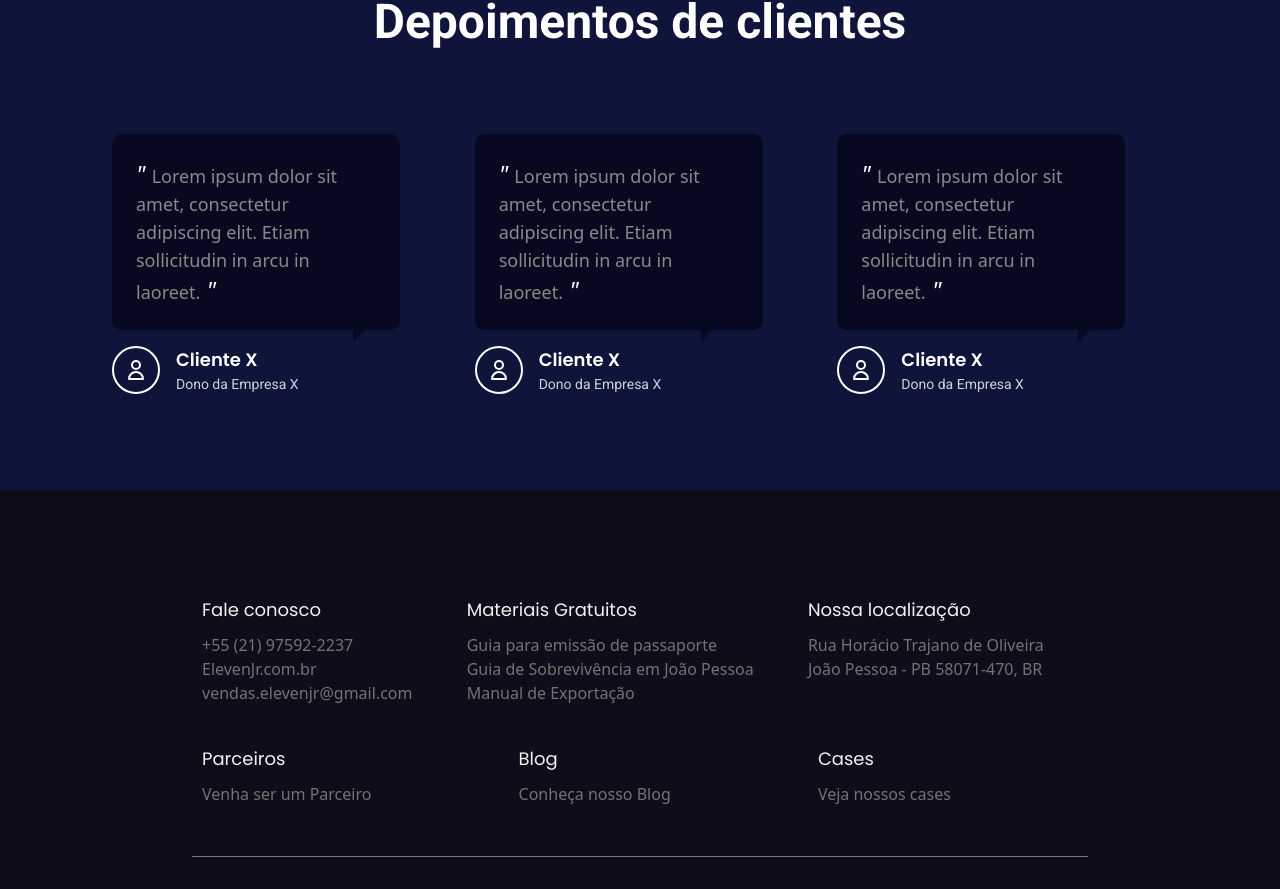
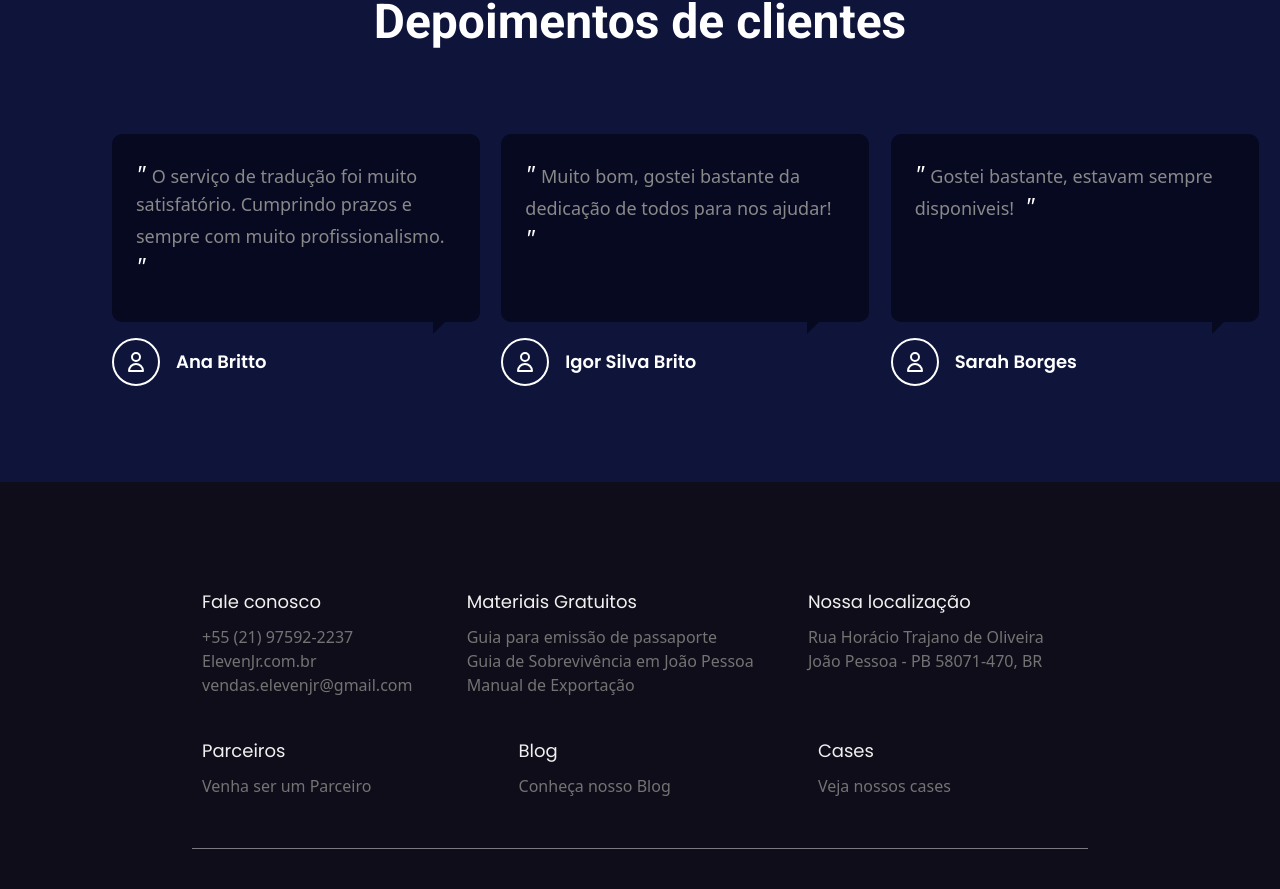
Before and after one commit to knex-projects/eleven-lp, a React (Vite) app in the folder FrontEnd/: page /Sobre in a window 1280 px wide. Shown: the part 2592-3481 px from the top of the page. Built offline with nearby package versions, Linux system fonts and the light colour scheme.

Commit message:
feat: adicionar os comentarios dos clientes style: ajustar posicionamento  e tamanhos de titulos, textos e divs para telas menores

```diff
--- a/FrontEnd/src/components/Sections/DepoimentSection/DepoinmentSection.tsx
+++ b/FrontEnd/src/components/Sections/DepoimentSection/DepoinmentSection.tsx
@@ -10,20 +10,20 @@ interface Testimonial {
 const testimonials: Testimonial[] = [
   {
     id: 1,
-    text: "Lorem ipsum dolor sit amet, consectetur adipiscing elit. Etiam sollicitudin in arcu in laoreet.",
-    clientName: "Cliente X",
+    text: "O serviço de tradução foi muito satisfatório. Cumprindo prazos e sempre com muito profissionalismo.",
+    clientName: "Ana Britto",
     clientRole: "Dono da Empresa X",
   },
   {
     id: 2,
-    text: "Lorem ipsum dolor sit amet, consectetur adipiscing elit. Etiam sollicitudin in arcu in laoreet.",
-    clientName: "Cliente X",
+    text: "Muito bom, gostei bastante da dedicação de todos para nos ajudar!",
+    clientName: "Igor Silva Brito",
     clientRole: "Dono da Empresa X",
   },
   {
     id: 3,
-    text: "Lorem ipsum dolor sit amet, consectetur adipiscing elit. Etiam sollicitudin in arcu in laoreet.",
-    clientName: "Cliente X",
+    text: "Gostei bastante, estavam sempre disponiveis! ",
+    clientName: "Sarah Borges",
     clientRole: "Dono da Empresa X",
   },
 ];
@@ -33,13 +33,13 @@ const DepoinmentSection: React.FC = () => {
     <section className="relative py-16 px-4 bg-[#0f143b]">
       <div className="relative max-w-6xl mx-auto">
         <div className="p-8 mb-6">
-          <h2 className="text-white text-center font-bold font-poppins text-5xl">
+          <h2 className="text-white text-center font-bold font-poppins text-5xl max-sm:text-[32px]">
             Depoimentos de clientes
           </h2>
         </div>
 
         <div className="p-8">
-          <div className="space-y-12 md:space-y-0 md:grid md:grid-cols-3 md:gap-8 px-4">
+          <div className="space-y-12 md:space-y-0 md:grid md:grid-cols-3 md:gap-28 px-4">
              {testimonials.map((testimonial, index) => (
                <div
                  key={testimonial.id}
@@ -48,8 +48,8 @@ const DepoinmentSection: React.FC = () => {
                  } md:items-start`}
                >
                 <div className="max-w-72">
-                  <div className="bg-[#070920] rounded-lg p-6 relative">
-                     <div className="text-[#898989] text-lg font-roboto">
+                  <div className="bg-[#070920] rounded-lg p-6 relative xl:h-[188px] xl:w-[368px] max-sm:w-[264px] max-sm:h-[162px]  ">
+                     <div className="text-[#898989] text-lg font-roboto max-sm:text-[16px]">
                        <span className="text-2xl text-white italic">"{" "}</span>
                         {testimonial.text}
                        <span className="text-2xl text-white italic">{" "}"</span>
@@ -96,7 +96,7 @@ const DepoinmentSection: React.FC = () => {
                     <h3 className="font-semibold text-lg">
                       {testimonial.clientName}
                     </h3>
-                    <p className="text-sm text-white/80">
+                    <p className="text-sm text-white/80 hidden">
                       {testimonial.clientRole}
                     </p>
                   </div>
```
